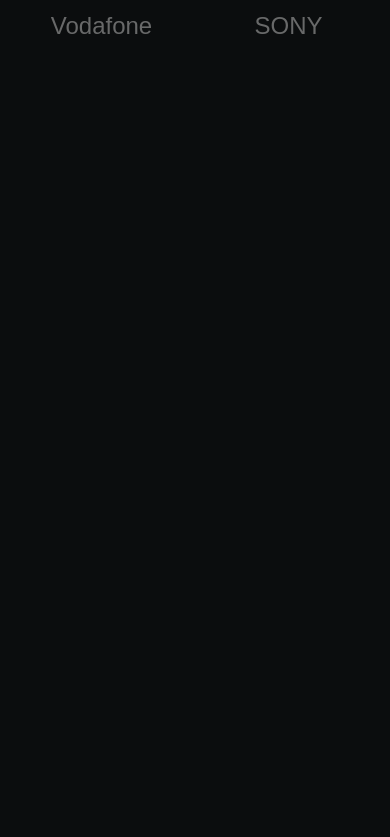
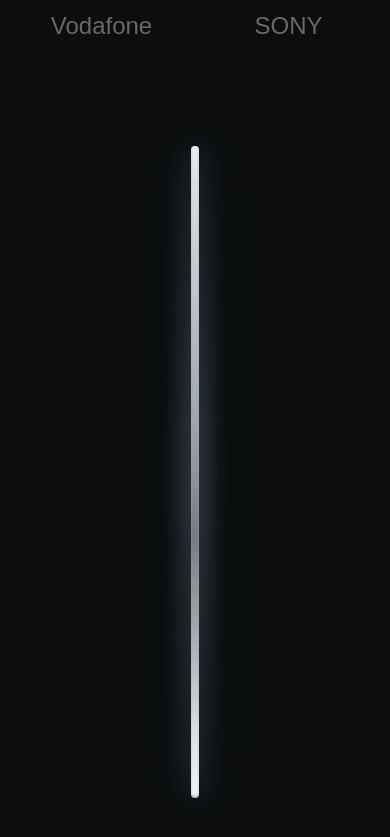
Before and after one commit to photomayhen/oscarlopez-ch, a React (Vite) app: page / in a window 390 px wide. Shown: the part 1180-2017 px from the top of the page. Built offline with nearby package versions, Linux system fonts and the light colour scheme.

Commit message:
Fix timeline on mobile
Adjust timeline elements to fit mobile screens, ensuring years, lines, and company names are visible.

```diff
--- a/src/components/TimelineSection.tsx
+++ b/src/components/TimelineSection.tsx
@@ -312,14 +312,14 @@ const TimelineSection: React.FC = () => {
           tabIndex={0}
           aria-label="Scrollable career timeline from 2025 to 1994"
           className={cn(
-            "grid grid-cols-1 md:grid-cols-3 gap-6 md:gap-10",
+            "grid grid-cols-3 gap-2 sm:gap-4 md:gap-10",
             // Remove visual dividers
             "outline-none"
           )}
         >
           {/* Left Column: Years */}
-          <div className="md:col-start-1 md:col-span-1">
-            <ul ref={yearsListRef} className="flex flex-col items-center md:items-center gap-2 md:gap-4">
+          <div className="col-start-1 col-span-1">
+            <ul ref={yearsListRef} className="flex flex-col items-center gap-1 sm:gap-2 md:gap-4">
               {years.map((y, i) => (
                 <li
                   key={y}
@@ -329,7 +329,7 @@ const TimelineSection: React.FC = () => {
                     "will-change-transform transition-[transform,opacity,filter]",
                     "duration-300 ease-[cubic-bezier(0.4,0,0.2,1)]",
                     "text-foreground/70 hover:text-foreground focus:text-foreground",
-                    "font-body text-base md:text-lg select-none"
+                    "font-body text-xs sm:text-sm md:text-lg select-none"
                   )}
                   aria-label={`Year ${y}`}
                 >
@@ -340,10 +340,10 @@ const TimelineSection: React.FC = () => {
           </div>
 
           {/* Center Column: Metallic Bar with Blue Atmospheric Glow */}
-          <div className="hidden md:flex items-stretch justify-center md:col-start-2 md:col-span-1">
+          <div className="flex items-stretch justify-center col-start-2 col-span-1">
             <div
               aria-hidden
-              className="relative w-8 md:w-12 rounded-full my-2"
+              className="relative w-2 sm:w-4 md:w-12 rounded-full my-2"
               style={{
                 // Enhanced chrome/silver gradient with blue atmospheric tones
                 background:
@@ -374,7 +374,7 @@ const TimelineSection: React.FC = () => {
           </div>
 
           {/* Right Column: Company Range Labels (single per company) */}
-          <div ref={rightColRef} className="relative md:col-start-3 md:col-span-1">
+          <div ref={rightColRef} className="relative col-start-3 col-span-1">
             {/* Absolutely positioned labels centered, height set via JS */}
             {ranges.map((r, i) => (
               <div
@@ -384,7 +384,7 @@ const TimelineSection: React.FC = () => {
                   "pointer-events-none select-none text-foreground/70",
                   "will-change-transform transition-[transform,opacity,filter]",
                   "duration-300 ease-[cubic-bezier(0.4,0,0.2,1)]",
-                  "font-heading text-sm md:text-base tracking-wide"
+                  "font-heading text-xs sm:text-sm md:text-base tracking-wide"
                 )}
                 aria-label={`${r.label} from ${r.start} to ${r.end}`}
               >
```
